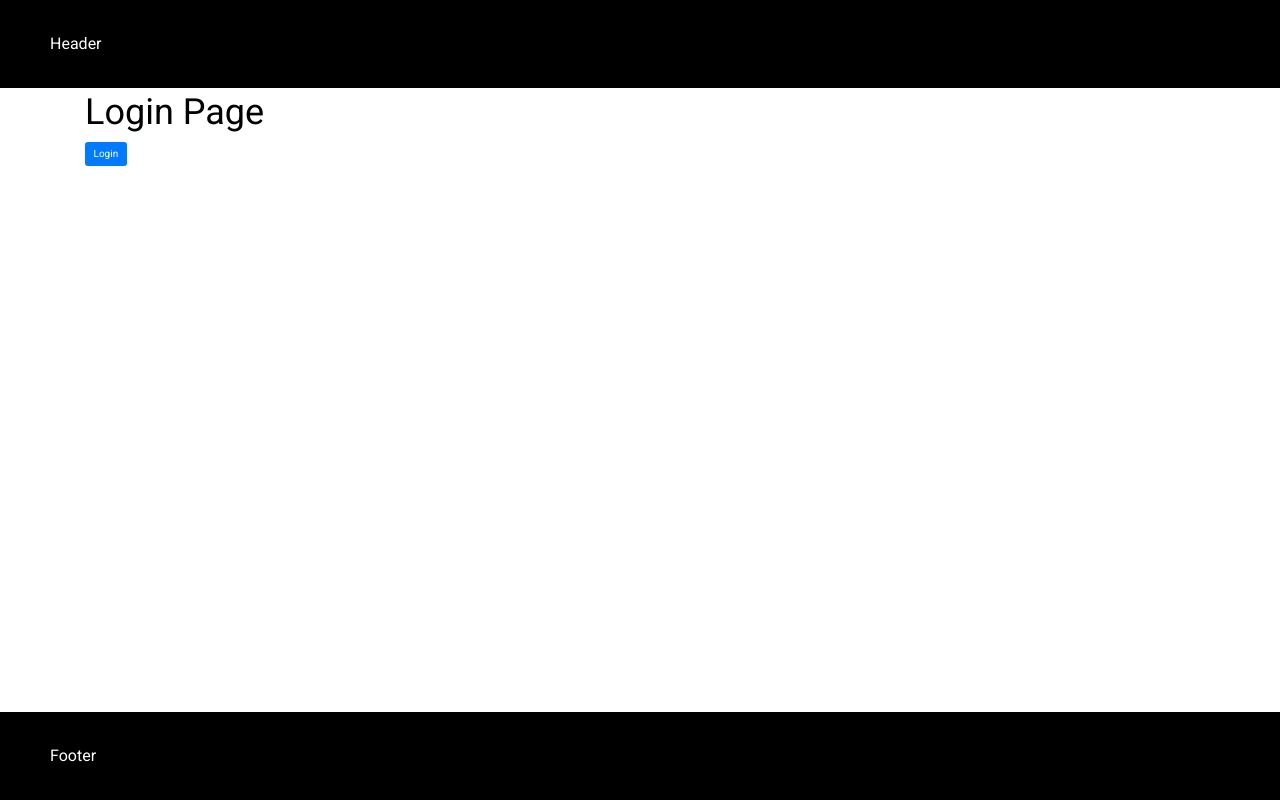
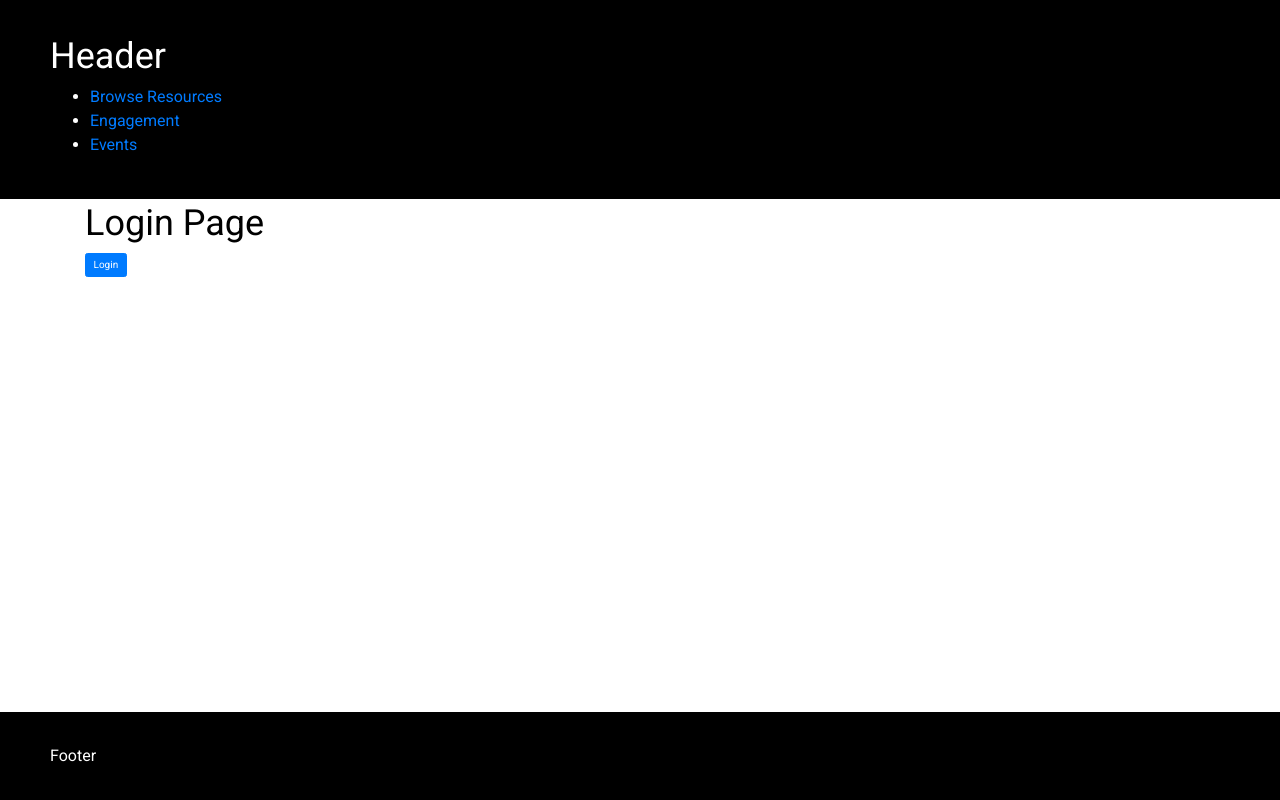
Before and after one commit to GrayStar/react-ts-boilerplate, a React (Create React App) app: page /login in a window 1280 px wide. Built offline with nearby package versions, Linux system fonts and the light colour scheme.

Commit message:
feature/nested-navigators main nav component and page rendering

```diff
--- a/src/App.tsx
+++ b/src/App.tsx
@@ -3,7 +3,7 @@ import { createUseStyles } from 'react-jss';
 import { BrowserRouter as Router } from 'react-router-dom';
 
 import { ThemeProvider } from '@/contexts/theme-context';
-import Navigator from '@/components/navigator';
+import Navigator from '@/navigators/main-navigator';
 
 import globalStyles from '@/jss/global';
 
--- a/src/components/header.tsx
+++ b/src/components/header.tsx
@@ -1,6 +1,9 @@
 import React, { FC } from 'react';
 import { createUseStyles } from 'react-jss';
+
 import { ThemeConfig } from '@/contexts/theme-context';
+import NavigationMain from '@/components/navigation-main';
+
 
 const useHeaderStyles = createUseStyles((theme: ThemeConfig) => ({
 	header: {
@@ -13,7 +16,12 @@ const useHeaderStyles = createUseStyles((theme: ThemeConfig) => ({
 const Header: FC = () => {
 	const classes = useHeaderStyles();
 
-	return <header className={classes.header}>Header</header>;
+	return (
+		<header className={classes.header}>
+			<h1>Header</h1>
+			<NavigationMain />
+		</header>
+	);
 };
 
 export default Header;
--- /dev/null
+++ b/src/components/navigation-main.tsx
@@ -0,0 +1,22 @@
+import React, { FC } from 'react';
+import { Link } from 'react-router-dom';
+
+const NavigationMain: FC = () => {
+    return (
+        <nav>
+            <ul>
+                <li>
+                    <Link to='/browse-resources'>Browse Resources</Link>
+                </li>
+                <li>
+                    <Link to='/engagement'>Engagement</Link>
+                </li>
+                <li>
+                    <Link to='/events'>Events</Link>
+                </li>
+            </ul>
+        </nav>
+    );
+}
+
+export default NavigationMain;
--- /dev/null
+++ b/src/navigators/browse-resources-navigator.tsx
@@ -0,0 +1,28 @@
+import React, { FC } from 'react';
+import { Switch, Redirect } from 'react-router-dom';
+
+import PrivateRoute from '@/components/private-route';
+import NoMatch from '@/pages/no-match';
+
+const BrowseResourcesNavigator: FC = () => {
+	const NAVIGATOR_ROOT = '/browse-resources';
+
+	return (
+		<>
+			<div>TODO: Browse Resources SubNavigation</div>
+			<Switch>
+				<PrivateRoute exact path={NAVIGATOR_ROOT}>
+					<Redirect to={`${NAVIGATOR_ROOT}/strategy-and-organization/research`} />
+				</PrivateRoute>
+				<PrivateRoute exact path={`${NAVIGATOR_ROOT}/:topic/:section`}>
+					<p>TODO: Browse Resourses template</p>
+				</PrivateRoute>
+				<PrivateRoute path={`${NAVIGATOR_ROOT}/*`}>
+					<NoMatch />
+				</PrivateRoute>
+			</Switch>
+		</>
+	);
+};
+
+export default BrowseResourcesNavigator;
--- /dev/null
+++ b/src/navigators/engagement-navigator.tsx
@@ -0,0 +1,31 @@
+import React, { FC } from 'react';
+import { Switch, Redirect } from 'react-router-dom';
+
+import PrivateRoute from '@/components/private-route';
+import NoMatch from '@/pages/no-match';
+
+const EngagementNavigator: FC = () => {
+	const NAVIGATOR_ROOT = '/engagement';
+
+	return (
+		<>
+			<div>TODO: Engagement SubNavigation</div>
+			<Switch>
+				<PrivateRoute exact path={NAVIGATOR_ROOT}>
+					<Redirect to={`${NAVIGATOR_ROOT}/dashboard`} />
+				</PrivateRoute>
+				<PrivateRoute exact path={`${NAVIGATOR_ROOT}/dashboard`}>
+					<p>TODO: Engagement - Dashboard</p>
+				</PrivateRoute>
+				<PrivateRoute exact path={`${NAVIGATOR_ROOT}/engagement-plan`}>
+					<p>TODO: Engagement - Engagement Plan</p>
+				</PrivateRoute>
+				<PrivateRoute path={`${NAVIGATOR_ROOT}/*`}>
+					<NoMatch />
+				</PrivateRoute>
+			</Switch>
+		</>
+	);
+};
+
+export default EngagementNavigator;
--- /dev/null
+++ b/src/navigators/events-navigator.tsx
@@ -0,0 +1,31 @@
+import React, { FC } from 'react';
+import { Switch, Redirect } from 'react-router-dom';
+
+import PrivateRoute from '@/components/private-route';
+import NoMatch from '@/pages/no-match';
+
+const EventsNavigator: FC = () => {
+	const NAVIGATOR_ROOT = '/events';
+
+	return (
+		<>
+			<div>TODO: Events SubNavigation</div>
+			<Switch>
+				<PrivateRoute exact path={`${NAVIGATOR_ROOT}`}>
+					<Redirect to={`${NAVIGATOR_ROOT}/browse-events`} />
+				</PrivateRoute>
+				<PrivateRoute exact path={`${NAVIGATOR_ROOT}/browse-events`}>
+					<p>TODO: Events - Browse Events template</p>
+				</PrivateRoute>
+				<PrivateRoute exact path={`${NAVIGATOR_ROOT}/performance-studies`}>
+					<p>TODO: Events - Performance Studies template</p>
+				</PrivateRoute>
+				<PrivateRoute path={`${NAVIGATOR_ROOT}/*`}>
+					<NoMatch />
+				</PrivateRoute>
+			</Switch>
+		</>
+	);
+};
+
+export default EventsNavigator;
--- a/src/components/navigator.tsx
+++ b/src/navigators/main-navigator.tsx
@@ -5,16 +5,16 @@ import PrivateRoute from '@/components/private-route';
 import Header from '@/components/header';
 import Footer from '@/components/footer';
 
+import BrowseResourcesNavigator from '@/navigators/browse-resources-navigator';
+import EngagementNavigator from '@/navigators/engagement-navigator';
+import EventsNavigator from '@/navigators/events-navigator';
+
 import Login from '@/pages/login';
 import Index from '@/pages/index';
 import About from '@/pages/about';
 import NoMatch from '@/pages/no-match';
 
-export enum ROUTES {
-	LOGIN = '/login',
-	HOME = '/',
-	ABOUT = '/about/:name',
-}
+import { ROUTES } from './routes';
 
 const Navigator: FC = () => {
 	return (
@@ -30,6 +30,17 @@ const Navigator: FC = () => {
 				<PrivateRoute exact path={ROUTES.ABOUT}>
 					<About />
 				</PrivateRoute>
+
+				<PrivateRoute path='/browse-resources'>
+					<BrowseResourcesNavigator />
+				</PrivateRoute>
+				<PrivateRoute path='/engagement'>
+					<EngagementNavigator />
+				</PrivateRoute>
+				<PrivateRoute path='/events'>
+					<EventsNavigator />
+				</PrivateRoute>
+
 				<Route path="*">
 					<NoMatch />
 				</Route>
--- /dev/null
+++ b/src/navigators/routes.ts
@@ -0,0 +1,5 @@
+export enum ROUTES {
+	LOGIN = '/login',
+	HOME = '/',
+    ABOUT = '/about/:name',
+};
--- a/src/pages/about.tsx
+++ b/src/pages/about.tsx
@@ -3,7 +3,7 @@ import { Link, useParams } from 'react-router-dom';
 import { Container, Row, Col } from 'react-bootstrap';
 
 import AsyncPage from '@/components/async-page';
-import { ROUTES } from '@/components/navigator';
+import { ROUTES } from '@/navigators/routes';
 
 import { pokeService } from '@/lib/services';
 
--- a/src/pages/login.tsx
+++ b/src/pages/login.tsx
@@ -3,7 +3,7 @@ import Cookies from 'js-cookie';
 import { useHistory } from 'react-router-dom';
 import { Container, Row, Col, Button } from 'react-bootstrap';
 
-import { ROUTES } from '@/components/navigator';
+import { ROUTES } from '@/navigators/routes';
 
 const Login: FC = () => {
 	const history = useHistory();
```
